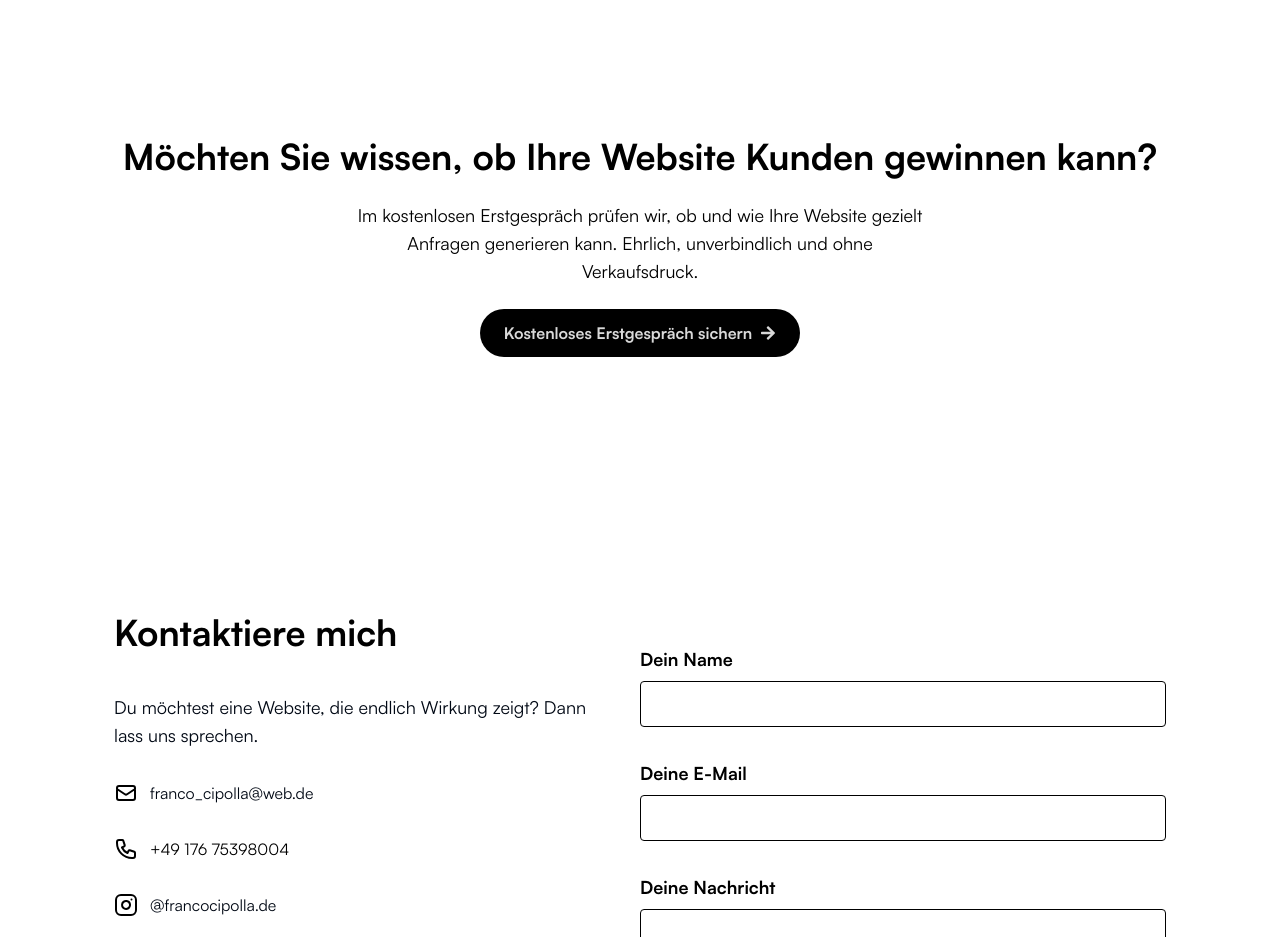
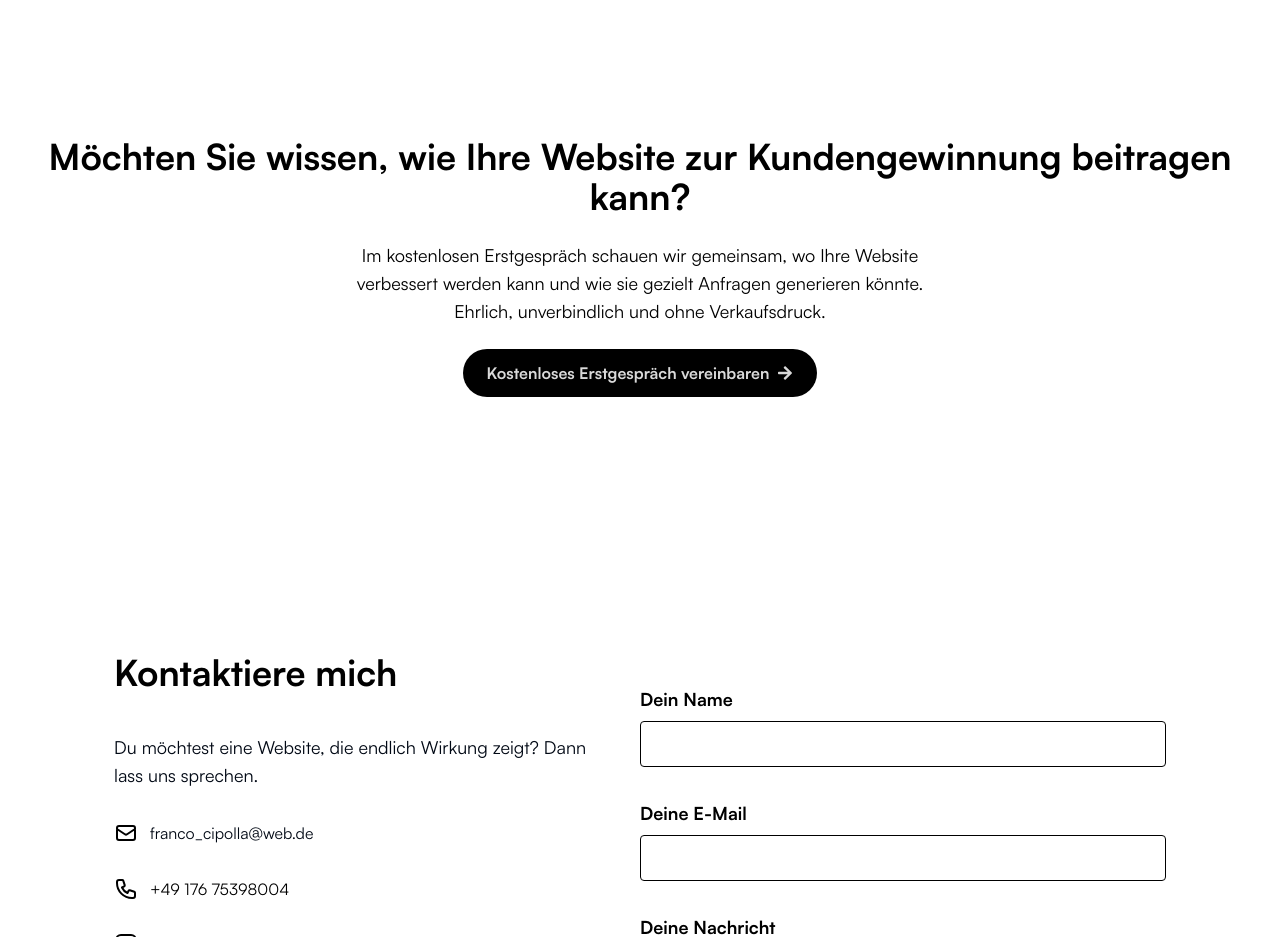
Before and after one commit to Franco-Cipolla/franco-cipolla-website, a React (Vite) app: page / in a window 1280 px wide. Shown: the part 6420-7357 px from the top of the page. Built offline with nearby package versions, Linux system fonts and the light colour scheme; no server answers.

Commit message:
`Update CTAHome component: change wording in heading and paragraph`

```diff
--- a/src/components/CTAHome.jsx
+++ b/src/components/CTAHome.jsx
@@ -40,20 +40,21 @@ const CTAHome = () => {
       className="text-black py-12 my-32 px-6 text-center"
     >
       <h2 className="cta-animate text-2xl md:text-3xl lg:text-4xl font-bold mb-6">
-        Möchten Sie wissen, ob Ihre Website Kunden gewinnen kann?
+        Möchten Sie wissen, wie Ihre Website zur Kundengewinnung beitragen kann?
       </h2>
 
       <p className="cta-animate text-base sm:text-lg mb-6 max-w-xl mx-auto">
-        Im kostenlosen Erstgespräch prüfen wir,
-        ob und wie Ihre Website gezielt Anfragen generieren kann.
-        Ehrlich, unverbindlich und ohne Verkaufsdruck.
+        Im kostenlosen Erstgespräch schauen wir gemeinsam,
+       wo Ihre Website verbessert werden kann
+       und wie sie gezielt Anfragen generieren könnte.
+      Ehrlich, unverbindlich und ohne Verkaufsdruck.
       </p>
 
       <button
         onClick={handleClick}
         className="cta-animate inline-flex cursor-pointer transform hover:-translate-y-1 ease-in items-center gap-2 bg-black text-white lg:text-white/85 font-semibold px-6 py-3 rounded-full hover:bg-purple lg:hover:text-white transition"
       >
-        Kostenloses Erstgespräch sichern <FaArrowRight />
+        Kostenloses Erstgespräch vereinbaren <FaArrowRight />
       </button>
     </section>
   )
```
